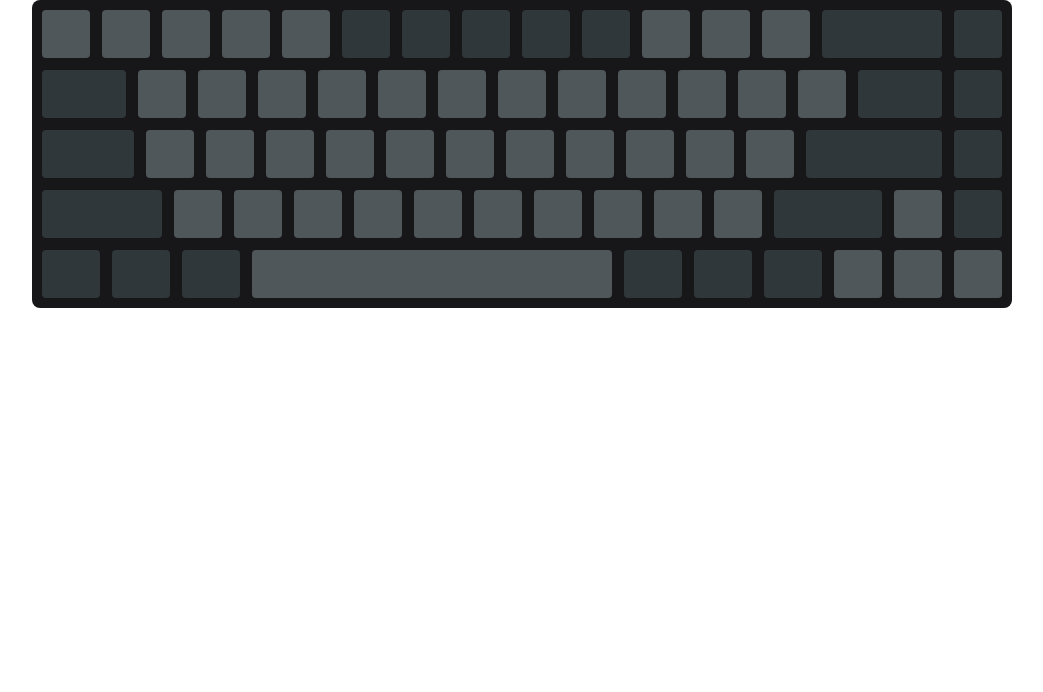
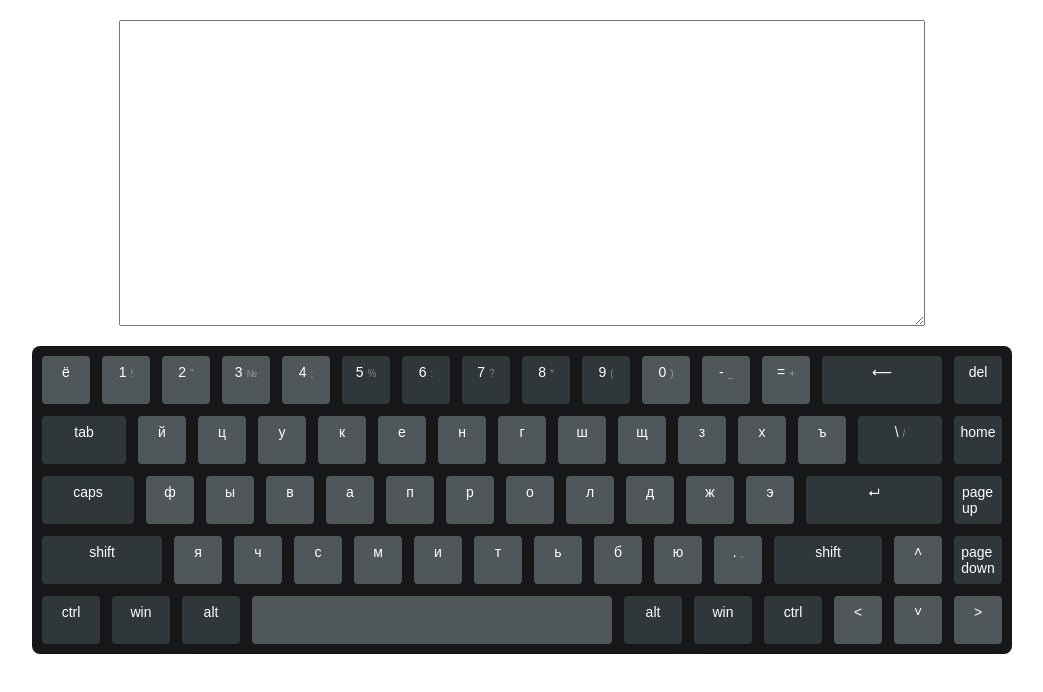
Before and after one commit to ns-mamaev/RSS-Virtual-Keyboard, a website built with webpack: page public/index.html in a window 1280 px wide. Shown: the whole page, without its empty margins (118-1161 px from the left). Built offline with nearby package versions, Linux system fonts and the light colour scheme.

Commit message:
feat: make updateLayout function

```diff
--- a/src/components/Keyboard/Keyboard.js
+++ b/src/components/Keyboard/Keyboard.js
@@ -2,8 +2,13 @@ import { keysMap } from '../../utills/constants';
 import './Keyboard.scss';
 
 export default class Keyboard {
-  constructor(layout) {
+  constructor(layout, textarea) {
+    this._textarea = textarea;
     this._layout = layout;
+    this._keysElements = {};
+    this._caps = false;
+    this._shift = false;
+    this._currentLang = localStorage.getItem('lang') || 'ru';
   }
 
   _createKeyElement(keyData) {
@@ -11,28 +16,74 @@ export default class Keyboard {
     const [keyCode, options] = keyData;
 
     keyEl.classList.add('keyboard__key', `keyboard__key_color_${options.color}`);
-    if (options.type !== 'symbol') {
-      keyEl.classList.add(`keyboard__key_type_${options.type}`, 'keyboard__key_type_grow');
+    if (options.widthType) {
+      keyEl.classList.add(`keyboard__key_type_${options.widthType}`, 'keyboard__key_type_grow');
     }
 
     keyEl.setAttribute('data-code', keyCode);
 
-    return keyEl;
+    this._keysElements[keyCode] = keyEl;
+  }
+
+  _updateLayout() {
+    const isUpperCase = (this._shift && !this._caps) || (this._caps && !this._shift);
+    Object.entries(this._keysElements).forEach(([code, keyEl]) => {
+      const functionalKey = keysMap.functional[code];
+      if (functionalKey) {
+        keyEl.textContent = functionalKey;
+      } else {
+        const { main, shift } = keysMap.symbols[this._currentLang][code];
+        if (shift.toLowerCase() === main) {
+          keyEl.textContent = isUpperCase ? shift : main;
+        } else {
+          keyEl.innerHTML = `
+            <span class=${this._shift ? 'keyboard__key-secondary' : ''}>${main}</span>
+            <span class=${this._shift ? '' : 'keyboard__key-secondary'}>${shift}</span>`;
+        }
+      }
+    });
   }
 
   _init() {
     const element = document.createElement('ul');
     element.classList.add('keyboard');
 
-    this._keysElements = this._layout.map(this._createKeyElement);
-    element.append(...this._keysElements);
+    this._layout.forEach((keyData) => this._createKeyElement(keyData));
+    element.append(...Object.values(this._keysElements));
+    this._updateLayout();
 
     this._element = element;
+  }
+
+  handleKeydown(e) {
+    this._textarea.focus();
+    const key = this._keysElements[e.code];
+    if (key) {
+      key.classList.add('keyboard__key_active');
+    }
+  }
+
+  handleKeyup(e) {
+    const key = this._keysElements[e.code];
+    if (key) {
+      key.classList.remove('keyboard__key_active');
+    }
+  }
+
+  handleMouseDown(e) {
+    this._textarea.focus();
+  }
+
+  _addListeners() {
+    window.addEventListener('keydown', (e) => this.handleKeydown(e));
+    window.addEventListener('keyup', (e) => this.handleKeyup(e));
+    this._element.addEventListener('click', (e) => this.handleMouseDown(e));
   }
 
   render(container) {
     this._init();
     container.append(this._element);
+    this._addListeners();
   }
 
   show() {
--- a/src/components/Keyboard/Keyboard.scss
+++ b/src/components/Keyboard/Keyboard.scss
@@ -19,9 +19,19 @@ $key-size: 48px;
     height: $key-size;
     border: none;
     border-radius: 4px;
-    font-size: 20px;
     transition: all 0.1s ease;
     color: #fff;
+    cursor: pointer;
+    font-size: 14px;
+    display: flex;
+    column-gap: 4px;
+    justify-content: center;
+    text-align: left;
+    padding: 8px 8px 0;
+
+    &:hover {
+      opacity: .8;
+    }
 
     &_color_primary {
       background-color: #4f575b;
@@ -31,9 +41,10 @@ $key-size: 48px;
       background-color: #2f373b;
     }
 
+    &:active,
     &_active {
-      background: orange;
-      color: #fff;
+      background-color: #d33b0d;
+      transform: scale(.95);
     }
 
     &_type_grow {
@@ -77,8 +88,10 @@ $key-size: 48px;
       min-width: $key-size * 1.2;
     }
   }
+
+  &__key-secondary {
+    font-size: 10px;
+    margin-top: 4px;
+    opacity: 0.4;
+  }
 }
-
-.wide {
-  width: 56px
-}
--- a/src/index.js
+++ b/src/index.js
@@ -2,5 +2,8 @@ import Keyboard from './components/Keyboard/Keyboard';
 import { keyboardLayout } from './utills/constants';
 import './styles/index.scss';
 
-const keyboard = new Keyboard(keyboardLayout);
+const textarea = document.createElement('textarea');
+document.body.append(textarea);
+
+const keyboard = new Keyboard(keyboardLayout, textarea);
 keyboard.render(document.body);
--- a/src/styles/index.scss
+++ b/src/styles/index.scss
@@ -12,3 +12,10 @@ ul {
   padding: 0;
   list-style: none;
 }
+
+textarea {
+  width: 800px;
+  margin: 20px;
+  height: 300px;
+  font-size: 32px;
+}
--- a/src/utills/constants.js
+++ b/src/utills/constants.js
@@ -1,72 +1,72 @@
 export const keyboardLayout = [
-  ['Backquote', { color: 'primary', type: 'symbol' }],
-  ['Digit1', { color: 'primary', type: 'symbol' }],
-  ['Digit2', { color: 'primary', type: 'symbol' }],
-  ['Digit3', { color: 'primary', type: 'symbol' }],
-  ['Digit4', { color: 'primary', type: 'symbol' }],
-  ['Digit5', { color: 'secondary', type: 'symbol' }],
-  ['Digit6', { color: 'secondary', type: 'symbol' }],
-  ['Digit7', { color: 'secondary', type: 'symbol' }],
-  ['Digit8', { color: 'secondary', type: 'symbol' }],
-  ['Digit9', { color: 'secondary', type: 'symbol' }],
-  ['Digit0', { color: 'primary', type: 'symbol' }],
-  ['Minus', { color: 'primary', type: 'symbol' }],
-  ['Equal', { color: 'primary', type: 'symbol' }],
-  ['Backspace', { color: 'secondary', type: 'backspace' }],
-  ['Delete', { color: 'secondary', type: 'symbol' }],
-  ['Tab', { color: 'secondary', type: 'tab' }],
-  ['KeyQ', { color: 'primary', type: 'symbol' }],
-  ['KeyW', { color: 'primary', type: 'symbol' }],
-  ['KeyE', { color: 'primary', type: 'symbol' }],
-  ['KeyR', { color: 'primary', type: 'symbol' }],
-  ['KeyT', { color: 'primary', type: 'symbol' }],
-  ['KeyY', { color: 'primary', type: 'symbol' }],
-  ['KeyU', { color: 'primary', type: 'symbol' }],
-  ['KeyI', { color: 'primary', type: 'symbol' }],
-  ['KeyO', { color: 'primary', type: 'symbol' }],
-  ['KeyP', { color: 'primary', type: 'symbol' }],
-  ['BracketLeft', { color: 'primary', type: 'symbol' }],
-  ['BracketRight', { color: 'primary', type: 'symbol' }],
-  ['Backslash', { color: 'secondary', type: 'backslash' }],
-  ['Home', { color: 'secondary', type: 'symbol' }],
-  ['CapsLock', { color: 'secondary', type: 'capslock' }],
-  ['KeyA', { color: 'primary', type: 'symbol' }],
-  ['KeyS', { color: 'primary', type: 'symbol' }],
-  ['KeyD', { color: 'primary', type: 'symbol' }],
-  ['KeyF', { color: 'primary', type: 'symbol' }],
-  ['KeyG', { color: 'primary', type: 'symbol' }],
-  ['KeyH', { color: 'primary', type: 'symbol' }],
-  ['KeyJ', { color: 'primary', type: 'symbol' }],
-  ['KeyK', { color: 'primary', type: 'symbol' }],
-  ['KeyL', { color: 'primary', type: 'symbol' }],
-  ['Semicolon', { color: 'primary', type: 'symbol' }],
-  ['Quote', { color: 'primary', type: 'symbol' }],
-  ['Enter', { color: 'secondary', type: 'enter' }],
-  ['PageUp', { color: 'secondary', type: 'symbol' }],
-  ['ShiftLeft', { color: 'secondary', type: 'shift-left' }],
-  ['KeyZ', { color: 'primary', type: 'symbol' }],
-  ['KeyX', { color: 'primary', type: 'symbol' }],
-  ['KeyC', { color: 'primary', type: 'symbol' }],
-  ['KeyV', { color: 'primary', type: 'symbol' }],
-  ['KeyB', { color: 'primary', type: 'symbol' }],
-  ['KeyN', { color: 'primary', type: 'symbol' }],
-  ['KeyM', { color: 'primary', type: 'symbol' }],
-  ['Comma', { color: 'primary', type: 'symbol' }],
-  ['Period', { color: 'primary', type: 'symbol' }],
-  ['Slash', { color: 'primary', type: 'symbol' }],
-  ['ShiftRight', { color: 'secondary', type: 'shift-right' }],
-  ['ArrowUp', { color: 'primary', type: 'symbol' }],
-  ['PageDown', { color: 'secondary', type: 'symbol' }],
-  ['ControlLeft', { color: 'secondary', type: 'wideKey' }],
-  ['MetaLeft', { color: 'secondary', type: 'wideKey' }],
-  ['AltLeft', { color: 'secondary', type: 'wideKey' }],
-  ['Space', { color: 'primary', type: 'space' }],
-  ['AltRight', { color: 'secondary', type: 'wideKey' }],
-  ['MetaRight', { color: 'secondary', type: 'wideKey' }],
-  ['ControlRight', { color: 'secondary', type: 'wideKey' }],
-  ['ArrowLeft', { color: 'primary', type: 'symbol' }],
-  ['ArrowDown', { color: 'primary', type: 'symbol' }],
-  ['ArrowRight', { color: 'primary', type: 'symbol' }],
+  ['Backquote', { color: 'primary' }],
+  ['Digit1', { color: 'primary' }],
+  ['Digit2', { color: 'primary' }],
+  ['Digit3', { color: 'primary' }],
+  ['Digit4', { color: 'primary' }],
+  ['Digit5', { color: 'secondary' }],
+  ['Digit6', { color: 'secondary' }],
+  ['Digit7', { color: 'secondary' }],
+  ['Digit8', { color: 'secondary' }],
+  ['Digit9', { color: 'secondary' }],
+  ['Digit0', { color: 'primary' }],
+  ['Minus', { color: 'primary' }],
+  ['Equal', { color: 'primary' }],
+  ['Backspace', { color: 'secondary', widthType: 'backspace' }],
+  ['Delete', { color: 'secondary' }],
+  ['Tab', { color: 'secondary', widthType: 'tab' }],
+  ['KeyQ', { color: 'primary' }],
+  ['KeyW', { color: 'primary' }],
+  ['KeyE', { color: 'primary' }],
+  ['KeyR', { color: 'primary' }],
+  ['KeyT', { color: 'primary' }],
+  ['KeyY', { color: 'primary' }],
+  ['KeyU', { color: 'primary' }],
+  ['KeyI', { color: 'primary' }],
+  ['KeyO', { color: 'primary' }],
+  ['KeyP', { color: 'primary' }],
+  ['BracketLeft', { color: 'primary' }],
+  ['BracketRight', { color: 'primary' }],
+  ['Backslash', { color: 'secondary', widthType: 'backslash' }],
+  ['Home', { color: 'secondary' }],
+  ['CapsLock', { color: 'secondary', widthType: 'capslock' }],
+  ['KeyA', { color: 'primary' }],
+  ['KeyS', { color: 'primary' }],
+  ['KeyD', { color: 'primary' }],
+  ['KeyF', { color: 'primary' }],
+  ['KeyG', { color: 'primary' }],
+  ['KeyH', { color: 'primary' }],
+  ['KeyJ', { color: 'primary' }],
+  ['KeyK', { color: 'primary' }],
+  ['KeyL', { color: 'primary' }],
+  ['Semicolon', { color: 'primary' }],
+  ['Quote', { color: 'primary' }],
+  ['Enter', { color: 'secondary', widthType: 'enter' }],
+  ['PageUp', { color: 'secondary' }],
+  ['ShiftLeft', { color: 'secondary', widthType: 'shift-left' }],
+  ['KeyZ', { color: 'primary' }],
+  ['KeyX', { color: 'primary' }],
+  ['KeyC', { color: 'primary' }],
+  ['KeyV', { color: 'primary' }],
+  ['KeyB', { color: 'primary' }],
+  ['KeyN', { color: 'primary' }],
+  ['KeyM', { color: 'primary' }],
+  ['Comma', { color: 'primary' }],
+  ['Period', { color: 'primary' }],
+  ['Slash', { color: 'primary' }],
+  ['ShiftRight', { color: 'secondary', widthType: 'shift-right' }],
+  ['ArrowUp', { color: 'primary' }],
+  ['PageDown', { color: 'secondary' }],
+  ['ControlLeft', { color: 'secondary', widthType: 'wideKey' }],
+  ['MetaLeft', { color: 'secondary', widthType: 'wideKey' }],
+  ['AltLeft', { color: 'secondary', widthType: 'wideKey' }],
+  ['Space', { color: 'primary', widthType: 'space' }],
+  ['AltRight', { color: 'secondary', widthType: 'wideKey' }],
+  ['MetaRight', { color: 'secondary', widthType: 'wideKey' }],
+  ['ControlRight', { color: 'secondary', widthType: 'wideKey' }],
+  ['ArrowLeft', { color: 'primary' }],
+  ['ArrowDown', { color: 'primary' }],
+  ['ArrowRight', { color: 'primary' }],
 ];
 
 export const langs = ['ru', 'en'];
@@ -89,14 +89,15 @@ export const keysMap = {
     Tab: 'tab',
     CapsLock: 'caps',
     ShiftLeft: 'shift',
-    ControlLeft: 'control',
+    ShiftRight: 'shift',
+    ControlLeft: 'ctrl',
     MetaLeft: 'win',
     AltLeft: 'alt',
     Space: ' ',
     AltRight: 'alt',
     MetaRight: 'win',
     ContextMenu: 'ContextMenu',
-    ControlRight: 'control',
+    ControlRight: 'ctrl',
     ScrollLock: 'scroll lock',
     Pause: 'pause',
     PageUp: 'page up',
@@ -111,24 +112,7 @@ export const keysMap = {
     ArrowRight: '˃',
     ArrowDown: '˅',
     NumLock: 'num lock',
-  },
-  numPad: {
-    NumpadDivide: { numLock: '/', main: '/' },
-    NumpadMultiply: { numLock: '*', main: '*' },
-    NumpadSubtract: { numLock: '-', main: '-' },
-    NumpadAdd: { numLock: '+', main: '+' },
-    NumpadEnter: { numLock: 'Enter', main: 'Enter' },
-    Numpad7: { numLock: '7', main: 'Home' },
-    Numpad8: { numLock: '8', main: 'ArrowUp' },
-    Numpad9: { numLock: '9', main: 'PageUp' },
-    Numpad4: { numLock: '4', main: 'ArrowLeft' },
-    Numpad5: { numLock: '5', main: 'Clear' },
-    Numpad6: { numLock: '6', main: 'ArrowRight' },
-    Numpad1: { numLock: '1', main: 'End' },
-    Numpad2: { numLock: '2', main: 'ArrowDown' },
-    Numpad3: { numLock: '3', main: 'PageDown' },
-    Numpad0: { numLock: '0', main: 'Insert' },
-    NumpadDecimal: { numLock: '.', main: 'Delete' },
+    Enter: '⮠',
   },
   symbols: {
     en: {
```
Also changed, not shown: .eslintrc.js, src/utills/localStorage.js (added).
